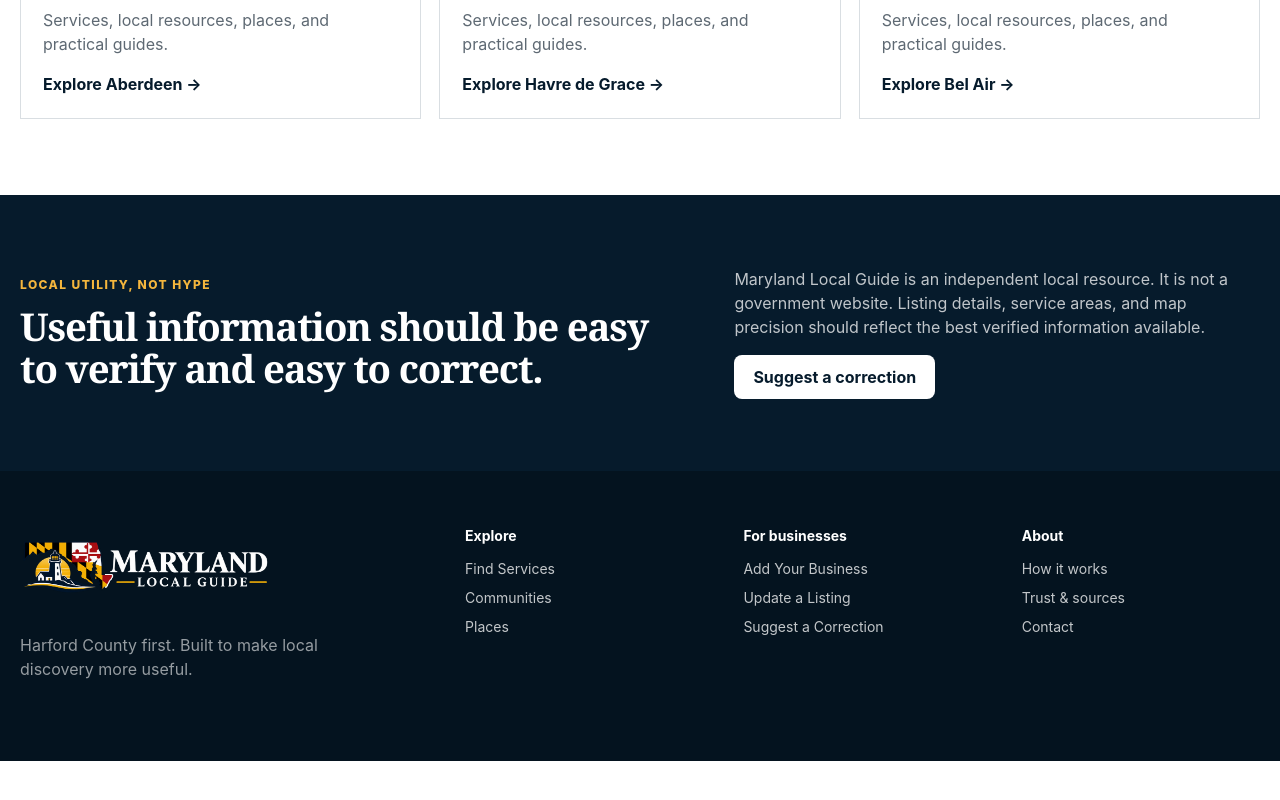
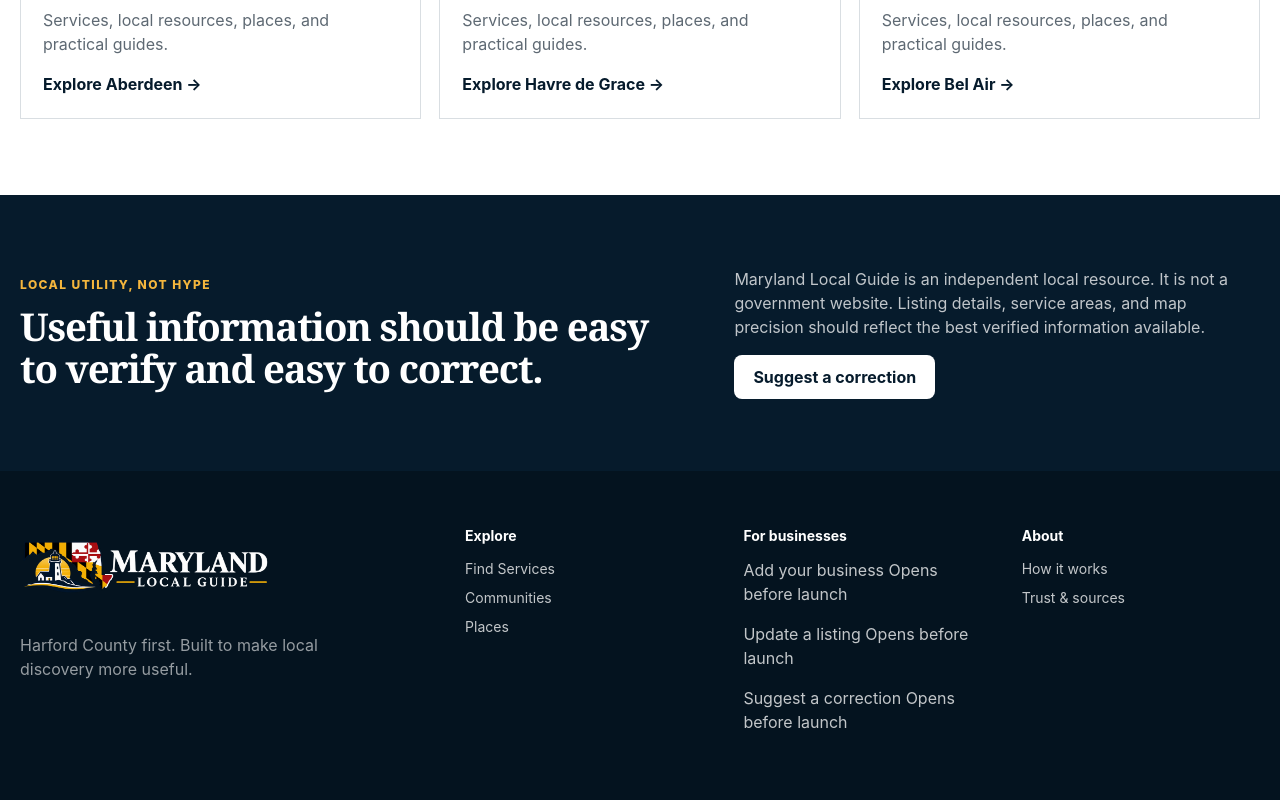
Before and after one commit to justinwallis/maryland-local-guide, a Next.js app: page / in a window 1280 px wide. Shown: the part 2076-2876 px from the top of the page. Before the commit the page ends 2837 px from the top, so only its background shows below. Built offline with nearby package versions, Linux system fonts and the light colour scheme.

Commit message:
polish: remove gated business actions from active navigation

```diff
--- a/components/SiteFooter.tsx
+++ b/components/SiteFooter.tsx
@@ -15,23 +15,22 @@ export function SiteFooter() {
 
         <div>
           <h3>Explore</h3>
-          <a href="/#services">Find Services</a>
-          <a href="/#communities">Communities</a>
-          <a href="/#places">Places</a>
+          <a href="/search?community=harford">Find Services</a>
+          <a href="/maryland/harford-county">Communities</a>
+          <a href="/maryland/harford-county#local-guides">Places</a>
         </div>
 
-        <div id="places">
+        <div>
           <h3>For businesses</h3>
-          <a href="/#business">Add Your Business</a>
-          <a href="/#business">Update a Listing</a>
-          <a href="/#business">Suggest a Correction</a>
+          <p className="footer-status">Add your business <span>Opens before launch</span></p>
+          <p className="footer-status">Update a listing <span>Opens before launch</span></p>
+          <p className="footer-status">Suggest a correction <span>Opens before launch</span></p>
         </div>
 
         <div>
           <h3>About</h3>
-          <a href="/#resources">How it works</a>
+          <a href="/guides/planning-a-home-project">How it works</a>
           <a href="/#resources">Trust & sources</a>
-          <a href="/#resources">Contact</a>
         </div>
       </div>
     </footer>
```
